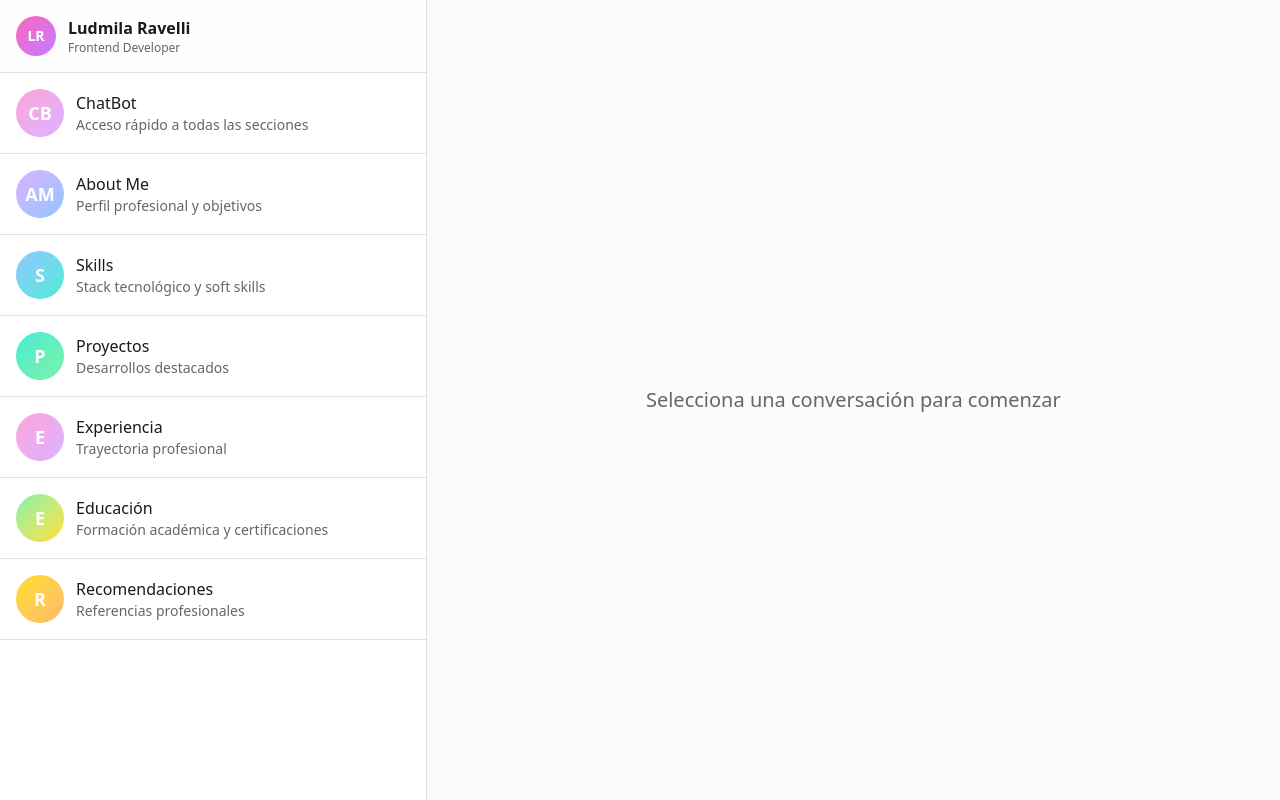
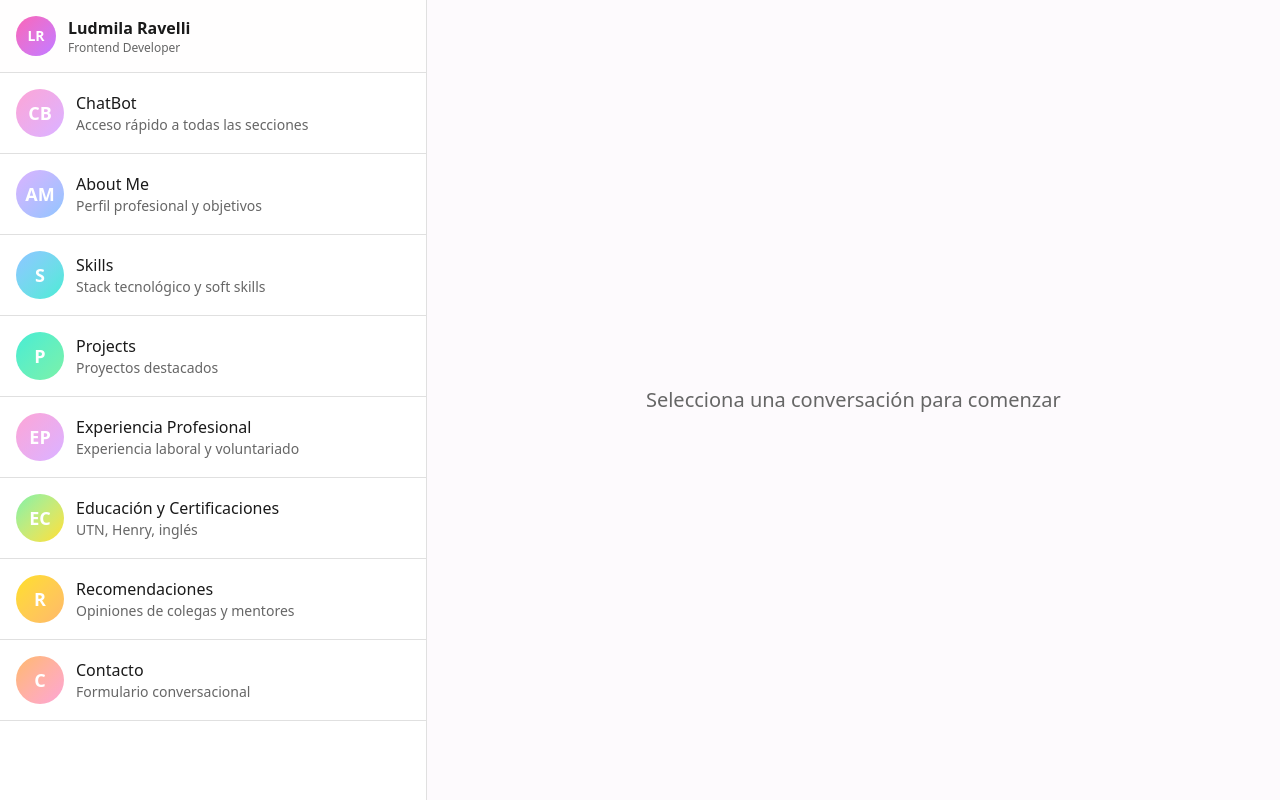
Before and after one commit to RavelliLudmila/ravelli-ludmila, a Next.js app: page / in a window 1280 px wide. Built offline with nearby package versions, Linux system fonts and the light colour scheme.

Commit message:
feat: update profile information and add contact section

```diff
--- a/src/content/chatData.ts
+++ b/src/content/chatData.ts
@@ -1,4 +1,4 @@
-import { CONTACT_BUTTONS } from '@/lib/constants';
+import { CONTACT_BUTTONS, PROJECT_LINKS, CONTACT_LINKS } from '@/lib/constants';
 
 export type ChatMessage = {
     from: 'me' | 'user';
@@ -42,7 +42,7 @@ export const chats: Chat[] = [
         messages: [
             {
                 from: 'me',
-                text: 'Hola — soy **Ludmila Ravelli**. Full Stack Developer desde Santa Fe, Argentina.',
+                text: 'Hola — soy **Ludmila Ravelli**. Frontend Developer desde Santa Fe, Argentina.',
             },
             {
                 from: 'me',
@@ -58,15 +58,15 @@ export const chats: Chat[] = [
             },
             {
                 from: 'me',
-                text: 'Actualmente trabajo como **Freelance Full Stack Developer** (sep 2025 — actualidad), desarrollando portfolios, páginas institucionales y e-commerce completos.',
+                text: 'Actualmente trabajo como **Freelance Frontend Developer** (sep 2025 — actualidad), desarrollando portfolios, páginas institucionales y e-commerce completos.',
             },
             {
                 from: 'me',
-                text: 'Mi objetivo profesional: conseguir mi **primer rol como Full Stack Developer remoto**, donde pueda seguir aprendiendo y aportando con soluciones completas.',
+                text: 'Mi objetivo profesional: conseguir mi **primer rol como Frontend Developer remoto**, donde pueda seguir aprendiendo y aportando con interfaces limpias y usables.',
             },
             {
                 from: 'me',
-                text: 'Me especializo en construir aplicaciones completas: desde interfaces accesibles hasta APIs robustas, con atención al detalle y *arquitectura limpia*.',
+                text: 'Me especializo en construir interfaces accesibles, performantes y con atención al detalle: componentes reutilizables, *arquitectura limpia* y UX consistente.',
             },
             {
                 from: 'me',
@@ -85,196 +85,143 @@ export const chats: Chat[] = [
         description: 'Stack tecnológico y soft skills',
         messages: [
             { from: 'me', text: '**Frontend:** React 19, Next.js 15, TypeScript, JavaScript (ES6+).' },
-            { from: 'me', text: '**Estilos & UI:** Tailwind CSS, Radix UI, shadcn/ui, diseño *responsive* y mobile-first.' },
+            { from: 'me', text: '**Estilos & UI:** Tailwind CSS, Radix UI, Flowbite, diseño *responsive* y mobile-first.' },
             { from: 'me', text: '**Forms & Validación:** Formik + Yup; Animaciones con *Framer Motion*.' },
-            { from: 'me', text: '**Gestión de estado:** Context API, Custom Hooks, Zustand.' },
+            { from: 'me', text: '**Gestión de estado:** Context API, Custom Hooks.' },
             { from: 'me', text: '**Backend & DB:** Node.js, Express.js, PostgreSQL, MySQL, MongoDB, TypeORM.' },
-            { from: 'me', text: '**Lenguajes adicionales:** Java, Python, C#, .NET.' },
+            { from: 'me', text: '**Lenguajes adicionales:** Java, .Net, C#.' },
             {
                 from: 'me',
-                text: '**Integraciones:** MercadoPago, OAuth, APIs RESTful. **Herramientas:** Git/GitHub, Docker, ESLint, Postman, Trello.',
+                text: '**Integraciones:** MercadoPago, Mapbox, Google OAuth. **Herramientas:** Git/GitHub, ESLint, Postman, Trello, Slack.',
             },
-            { from: 'me', text: '**Deploy:** Vercel, Render, AWS, Railway.' },
-            { from: 'me', text: '**Metodologías:** Scrum, Kanban, pair programming, TDD.' },
+            { from: 'me', text: '**Deploy** en Vercel / Render.' },
+            { from: 'me', text: '**Metodologías:** Scrum, Kanban, pair programming.' },
             {
                 from: 'me',
-                text: '**Soft Skills:** Comunicación efectiva, resolución de problemas, trabajo en equipo, aprendizaje continuo.',
-                buttons: [
-                    { label: 'Ver Proyectos', action: 'projects' },
-                    { label: 'Contacto', action: 'contact' },
-                    { label: 'Menú Principal', action: 'menu' },
-                ],
+                text: '**Soft skills:** comunicación efectiva, trabajo en equipo, *liderazgo*, resolución de problemas, atención al detalle.',
             },
         ],
     },
     {
         id: 'projects',
-        title: 'Proyectos',
-        description: 'Desarrollos destacados',
+        title: 'Projects',
+        description: 'Proyectos destacados',
         messages: [
+            { from: 'me', text: '**PsyMatch** — Plataforma de Salud Mental (jul–ago 2025).' },
             {
                 from: 'me',
-                text: '**PsyMatch** — Plataforma de conexión psicólogo-paciente',
+                text: 'Conecta pacientes con profesionales mediante un algoritmo de matching. Incluye dashboards, reservas y **pagos**.',
             },
             {
                 from: 'me',
-                text: 'App completa que facilita la búsqueda y reserva de citas con psicólogos. Frontend en *React + TypeScript*, backend *Node.js + Express*, base de datos *PostgreSQL*.',
+                text: '**Stack:** Next.js 15, React 19, TS, Tailwind, Radix, Formik+Yup, ApexCharts, NestJS, PostgreSQL, TypeORM, Mapbox, MercadoPago, Google OAuth.',
             },
             {
                 from: 'me',
-                text: 'Características: autenticación OAuth, sistema de reservas, dashboard administrativo, pasarela de pagos MercadoPago, geolocalización con Mapbox.',
+                text: `**Links:** Repo: ${PROJECT_LINKS.PSYMATCH_REPO} · Demo: ${PROJECT_LINKS.PSYMATCH_DEMO}`,
             },
-            {
-                from: 'me',
-                text: '**Aura E-commerce** — Tienda online completa',
-            },
-            {
-                from: 'me',
-                text: 'E-commerce full-stack para productos de tecnología. *Next.js 15 + TypeScript*, backend *Node.js*, base de datos *PostgreSQL* con TypeORM.',
-            },
-            {
-                from: 'me',
-                text: 'Funcionalidades: carrito de compras, gestión de usuarios, panel admin, categorización de productos, sistema de órdenes completo.',
-            },
-            {
-                from: 'me',
-                text: 'Ambos proyectos incluyen: diseño responsive, animaciones fluidas, código limpio y documentado, testing, deploy en producción.',
-                buttons: [
-                    { label: 'GitHub', action: 'github' },
-                    { label: 'LinkedIn', action: 'linkedin' },
-                    { label: 'Contacto', action: 'contact' },
-                    { label: 'Menú Principal', action: 'menu' },
-                ],
-            },
+            { from: 'me', text: '**Aura** — Tienda de Ropa Deportiva Femenina (jul 2025).' },
+            { from: 'me', text: 'E-commerce con carrito persistente, validación de stock y *dashboard de gestión*.' },
+            { from: 'me', text: '**Stack:** Next.js 15, React 19, TS, Tailwind, Context API, Formik, next-themes, js-cookie.' },
+            { from: 'me', text: `**Links:** Repo: ${PROJECT_LINKS.AURA_REPO}` },
+            { from: 'me', text: '**Portfolio Creativo** (sep 2025).' },
+            { from: 'me', text: 'Portfolio que refleja identidad profesional, con foco en accesibilidad e *interacciones*.' },
+            { from: 'me', text: '**Stack:** Next.js, React, Tailwind, Framer Motion.' },
         ],
     },
     {
         id: 'experience',
-        title: 'Experiencia',
-        description: 'Trayectoria profesional',
+        title: 'Experiencia Profesional',
+        description: 'Experiencia laboral y voluntariado',
         messages: [
-            {
-                from: 'me',
-                text: '**Freelance Full Stack Developer** (sep 2025 — actualidad)',
-            },
-            {
-                from: 'me',
-                text: 'Desarrollo de aplicaciones web completas: portfolios profesionales, páginas institucionales y e-commerce. Trabajo directo con clientes, desde análisis de requerimientos hasta deploy.',
-            },
-            {
-                from: 'me',
-                text: '**Teaching Assistant - Henry Bootcamp** (jul 2025 — sept 2025)',
-            },
-            {
-                from: 'me',
-                text: 'Acompañé +100 estudiantes en su proceso de aprendizaje. Revisión de entregas, mentoría técnica, coordinación de equipos en metodologías ágiles.',
-            },
-            {
-                from: 'me',
-                text: '**Estudiante Full Stack - Henry** (abr 2025 — sept 2025)',
-            },
-            {
-                from: 'me',
-                text: 'Bootcamp intensivo de 700+ horas. Desarrollo de proyectos individuales y grupales usando tecnologías modernas. Enfoque en buenas prácticas y trabajo colaborativo.',
-            },
-            {
-                from: 'me',
-                text: 'Durante todas las experiencias: participación activa en code reviews, implementación de mejores prácticas, documentación técnica.',
-                buttons: [
-                    { label: 'Ver Educación', action: 'education' },
-                    { label: 'Contacto', action: 'contact' },
-                    { label: 'Menú Principal', action: 'menu' },
-                ],
-            },
+            { from: 'me', text: '**Freelance Frontend Developer** — sep 2025 - actualidad.' },
+            { from: 'me', text: 'Diseño y desarrollo de portfolios, páginas institucionales y e-commerce completos con Next.js y React.' },
+            { from: 'me', text: 'Implementación de integraciones de pago (MercadoPago) y gestión de stock.' },
+            { from: 'me', text: 'Diseño de interfaces en Figma priorizando accesibilidad y experiencia de usuario.' },
+            { from: 'me', text: '**Full Stack Teaching Assistant** — Henry Bootcamp (jul 2025 - actualidad).' },
+            { from: 'me', text: 'Soporte técnico a estudiantes en React, Node.js y PostgreSQL, promoviendo colaboración mediante pair programming.' },
+            { from: 'me', text: 'Coordinación de grupos de estudiantes para fomentar integración y comunicación efectiva.' },
+            { from: 'me', text: 'Revisión y depuración de entregas de proyectos, asegurando calidad de código y cumplimiento de deadlines.' },
+            { from: 'me', text: 'Guía en adopción de metodologías ágiles y estándares de la industria.' },
         ],
     },
     {
         id: 'education',
-        title: 'Educación',
-        description: 'Formación académica y certificaciones',
+        title: 'Educación y Certificaciones',
+        description: 'UTN, Henry, inglés',
         messages: [
             {
                 from: 'me',
-                text: '**Tecnicatura Universitaria en Tecnologías de la Información** - *UTN*',
+                text: '**UTN** — Tecnicatura Universitaria en Tecnologías de la Información (ago 2023 — actualidad). Materias: Algoritmos, Programación I & II, Bases de Datos, Análisis de Sistemas.',
             },
             {
                 from: 'me',
-                text: 'Agosto 2023 — Actualidad. Formación universitaria en desarrollo de software, bases de datos, arquitectura de sistemas.',
+                text: '**Henry** — Bootcamp Full Stack 3.0 (abr 2025 — sep 2025). Proyectos reales, pair programming y *metodologías ágiles*.',
             },
             {
                 from: 'me',
-                text: '**Bootcamp Full Stack 3.0** - *Henry*',
-            },
-            {
-                from: 'me',
-                text: 'Abril 2025 — Septiembre 2025. 700+ horas de formación intensiva. JavaScript, React, Node.js, PostgreSQL, metodologías ágiles.',
-            },
-            {
-                from: 'me',
-                text: '**Certificaciones adicionales:**\n• TypeScript Fundamentals\n• React Advanced Patterns\n• Node.js & Express Mastery\n• Database Design & PostgreSQL',
-            },
-            {
-                from: 'me',
-                text: '**Formación continua:** Cursos especializados en Next.js 15, arquitectura de software, testing, y mejores prácticas de desarrollo.',
-                buttons: [
-                    { label: 'Ver Skills', action: 'skills' },
-                    { label: 'Contacto', action: 'contact' },
-                    { label: 'Menú Principal', action: 'menu' },
-                ],
+                text: `**Certificado de inglés EF SET:** 46/100 — Nivel B1 Intermedio. ${PROJECT_LINKS.ENGLISH_CERT}`,
             },
         ],
     },
     {
         id: 'recommendations',
         title: 'Recomendaciones',
-        description: 'Referencias profesionales',
+        description: 'Opiniones de colegas y mentores',
         messages: [
             {
                 from: 'me',
-                text: '**Referencias de Henry Bootcamp:**',
+                fromContact: 'Matías Camba',
+                text: 'Con apenas veinte y algo de años, Ludmila ya reúne dos cualidades clave: **talento** y comunicación. Inspira y *motiva a crecer*.',
             },
             {
                 from: 'me',
-                text: '"Ludmila demostró excelentes habilidades técnicas y de liderazgo como Teaching Assistant. Su capacidad para explicar conceptos complejos y guiar estudiantes fue excepcional."',
+                fromContact: 'Andrea Larsen',
+                text: 'Desde el inicio se destacó por su **disposición para ayudar** y su *curiosidad* por las nuevas tecnologías.',
             },
             {
                 from: 'me',
-                text: '**Testimonio de estudiantes mentoreados:**',
+                fromContact: 'Luis Miguel Alfonzo Roca',
+                text: 'Su capacidad para **liderar** y presentar el demo fue clave para transmitir valor y generar *confianza*.',
             },
             {
                 from: 'me',
-                text: '"Gracias a Ludmila pude entender React y TypeScript de manera clara. Siempre estuvo disponible para resolver dudas y nos ayudó a implementar mejores prácticas."',
+                fromContact: 'Morena Martín',
+                text: 'Propuso la **idea inicial**, diseñó en *Figma* y lideró el frontend. Responsable y *clara al comunicar*.',
             },
             {
                 from: 'me',
-                text: '**Referencias de clientes freelance:**',
+                fromContact: 'Mauricio Herrera',
+                text: 'Profesional capaz, inteligente y *talentosa*. Eleva al equipo con su **compromiso** y comunicación.',
             },
             {
                 from: 'me',
-                text: '"Trabajo excepcional en el desarrollo de nuestro e-commerce. Entregó a tiempo, con código limpio y funcionalidades que superaron nuestras expectativas."',
+                fromContact: 'Francisco D’Alessandro',
+                text: 'Constante, curiosa y en búsqueda de la excelencia. Perfil ideal para crecer y aportar valor.',
             },
             {
                 from: 'me',
-                text: 'Disponible para proporcionar contactos de referencias específicas según sea necesario.',
-                buttons: [
-                    { label: 'LinkedIn', action: 'linkedin' },
-                    { label: 'Contacto', action: 'contact' },
-                    { label: 'Menú Principal', action: 'menu' },
-                ],
+                text: 'Ver recomendaciones completas en LinkedIn',
+                buttons: [{ label: 'Abrir LinkedIn', action: CONTACT_LINKS.LINKEDIN_RECOMMENDATIONS }],
+            },
+        ],
+    },
+    {
+        id: 'contact',
+        title: 'Contacto',
+        description: 'Formulario conversacional',
+        messages: [
+            { from: 'me', text: 'Al finalizar esta conversación, tu mensaje llegará a **lud.ravelli@gmail.com**.' },
+            {
+                from: 'me' as const,
+                text: '**Contacto rápido:**\n *Ubicación:* Santa Fe, Argentina\n *Email:* lud.ravelli@gmail.com\n *LinkedIn:* Ludmila Ravelli\n *GitHub:* RavelliLudmila',
+                buttons: CONTACT_BUTTONS,
+            },
+            {
+                from: 'me',
+                text: '¿Quieres comenzar ahora?',
+                buttons: [{ label: 'Comenzar', action: 'start-form' }],
             },
         ],
     },
 ];
-
-export const contactChat: Chat = {
-    id: 'contact',
-    title: 'Contacto',
-    description: 'Hablemos de tu proyecto',
-    messages: [
-        {
-            from: 'me',
-            text: '¡Perfecto! Me encanta conocer proyectos nuevos. ¿Cuál es la mejor forma de contactarte?',
-            buttons: CONTACT_BUTTONS,
-        },
-    ],
-};
```
